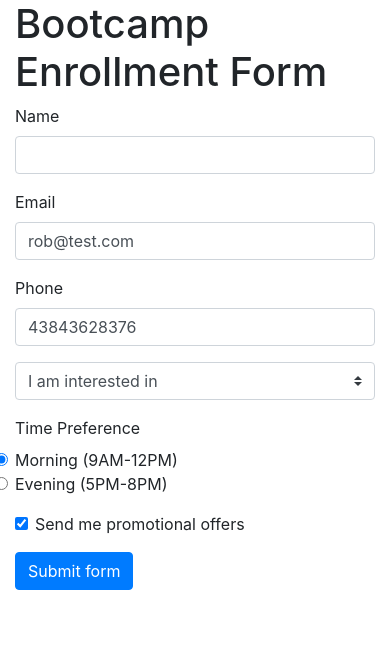
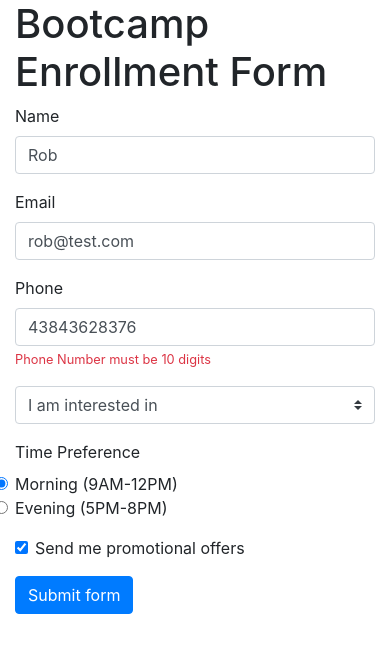
Before and after one commit to raj1020/Angular-tdf, an Angular app: page / in a window 390 px wide. Shown: the top 652 px of the page. Built offline with nearby package versions, Linux system fonts and the light colour scheme.

Commit message:
conditional error message rendering added for email and phone

```diff
--- a/src/app/app.component.html
+++ b/src/app/app.component.html
@@ -6,23 +6,38 @@
     <div class = "form-group">
       <label>Name</label>
       <input type= "text" required #name= "ngModel" [class.is-invalid]="name.invalid && name.touched" class = "form-control" name = "username" [(ngModel)] = "userModel.name" />
-
+      <small [class.d-none]="name.valid || name.untouched">Name is Required</small>
     </div>
 
 
 
     <div class = "form-group">
       <label>Email</label>
-      <input type= "email" class = "form-control" name = "email" [(ngModel)] = "userModel.email" />
+      <input type= "email" #email = "ngModel" pattern="^[a-z0-9._%+-]+@[a-z0-9.-]+\.[a-z]{2,4}$" required
+        [class.is-invalid]="email.invalid && email.touched"
+       class = "form-control" name = "email" [(ngModel)] = "userModel.email" />
+       <div *ngIf = "email.errors && (email.invalid || email.touched)">
+        <small class = "text-danger" *ngIf="email.errors.required">Email is required</small>
+        <small class = "text-danger" *ngIf="email.errors.pattern">Email does not meet the criteria.</small>
+      </div>
+    </div>
 
-    </div>
+
     <div class = "form-group">
       <label>Phone</label>
-      <input type= "tel" #phone = "ngModel" pattern="^\d{10}$"
+      <input type= "tel" #phone = "ngModel" pattern="^\d{10}$" required
       [class.is-invalid]="phone.invalid && phone.touched"
       class = "form-control" name = "phone" [(ngModel)] = "userModel.phone" />
+      <!-- <small class = "text-danger"
+      [class.d-none]="phone.valid || phone.untouched">
+      Phone Number is required and must have 10 digits</small> -->
+      <div *ngIf = "phone.errors && (phone.invalid || phone.touched)">
+        <small class = "text-danger" *ngIf="phone.errors.required">Phone Number is required</small>
+        <small class = "text-danger" *ngIf="phone.errors.pattern">Phone Number must be 10 digits</small>
+      </div>
+    </div>
 
-    </div>
+
     <div class = "form-group">
       <select class = "custom-select" name = "topic" [(ngModel)] = "userModel.topic">
         <option value = "">I am interested in </option>
--- a/src/app/app.component.ts
+++ b/src/app/app.component.ts
@@ -8,5 +8,5 @@
 export class AppComponent {
   topics = ['Angular', 'React', 'Vue'];
 
-  userModel = new User('', 'rob@test.com', 43843628376, '', "morning", true);
+  userModel = new User('Rob', 'rob@test.com', 43843628376, '', "morning", true);
 }
```
